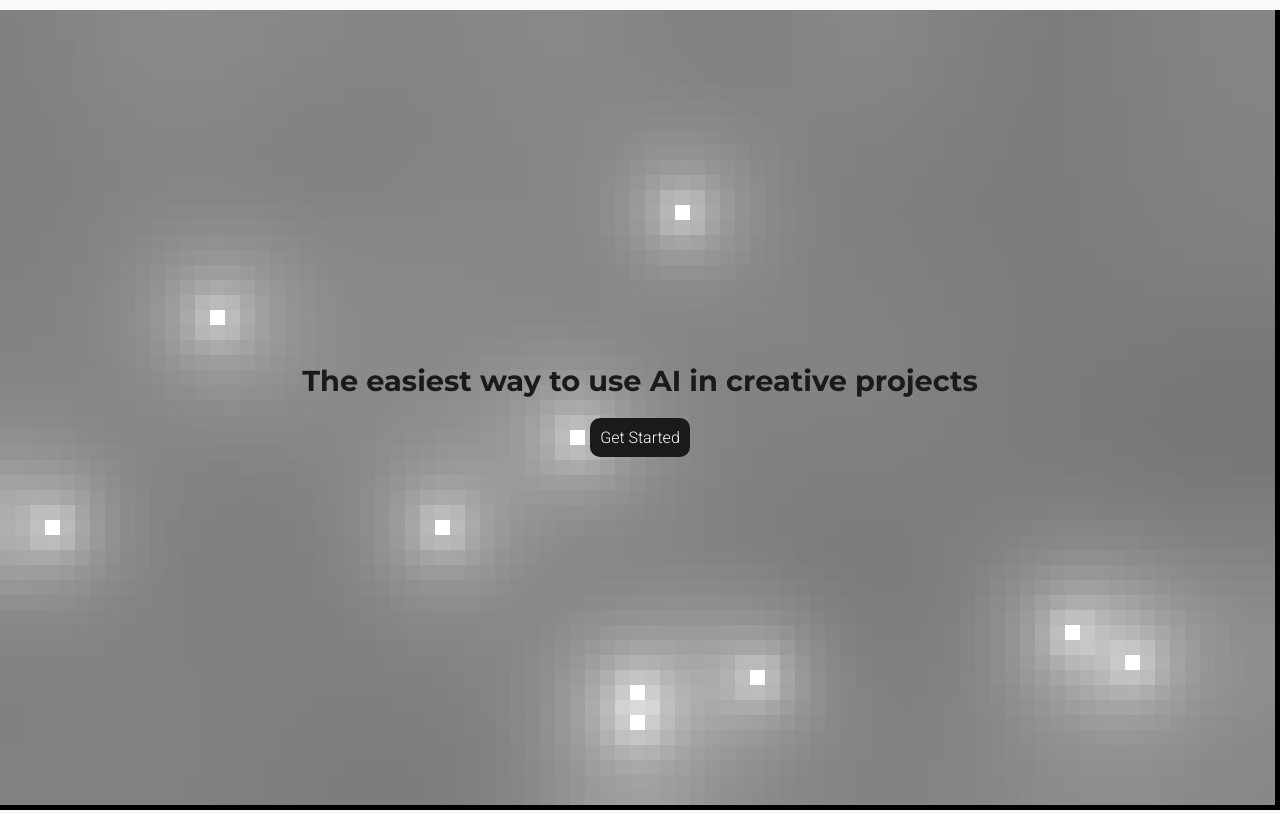
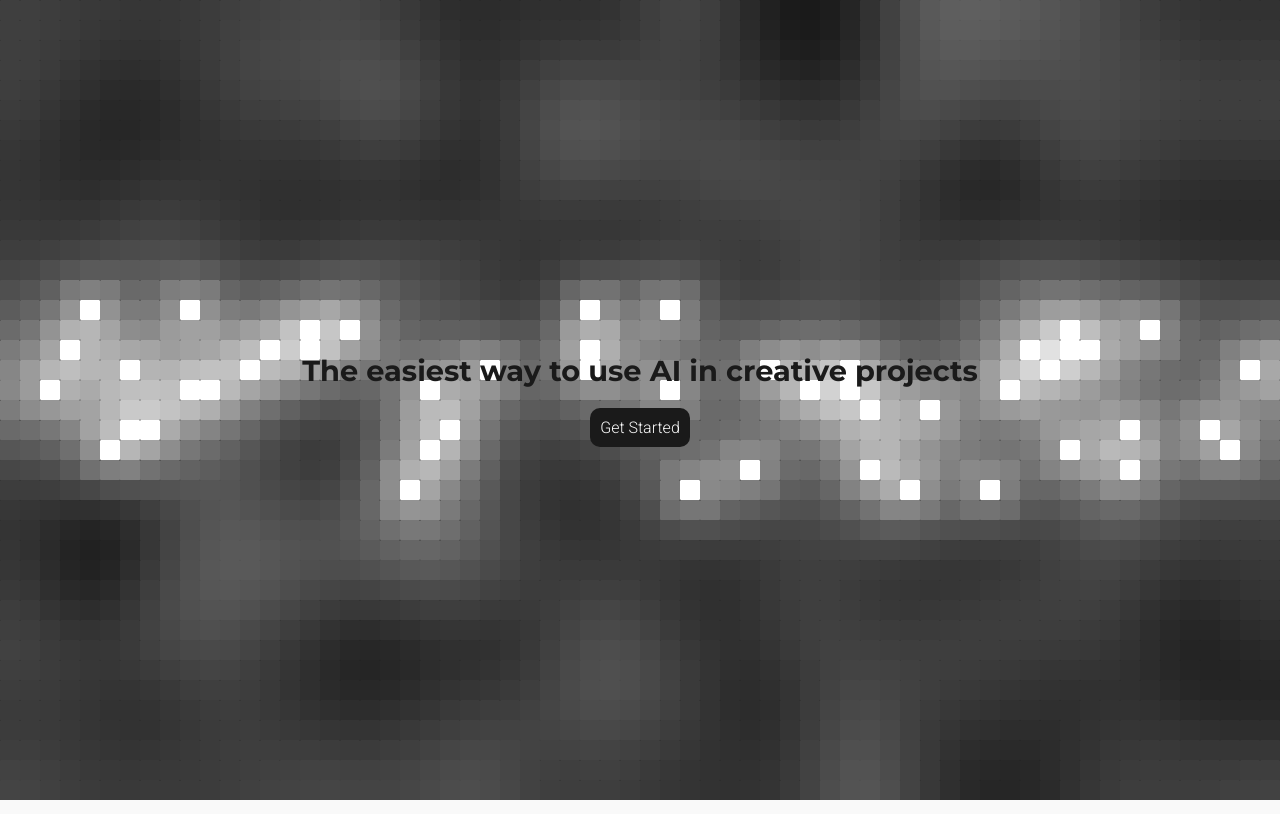
Before and after one commit to StepanKukharskiy/diffusion-workflow, a SvelteKit app: page / in a window 1280 px wide. Built offline with nearby package versions, Linux system fonts and the light colour scheme; no server answers.

Commit message:
new main page graphics

```diff
--- a/src/routes/+page.svelte
+++ b/src/routes/+page.svelte
@@ -6,16 +6,14 @@
 	// Define your sketch function
 	function sketch(p: any, appCanvas: any) {
 		let grid: any;
-		let cellSize = 15;
+		let cellSize = 20;
 		let gridSizeX = Math.round($width / cellSize);
 		let gridSizeY = Math.round($height / cellSize);
-
+		let iteration = 0; // Counter variable
+		let maxIterations = 10; // Maximum number of iterations
 		p.setup = function () {
-			cellSize = 15;
-			gridSizeX = Math.round($width / cellSize);
-			gridSizeY = Math.round($height / cellSize);
-			p.createCanvas(window.innerWidth, window.innerHeight);
-			p.frameRate(10);
+			p.createCanvas(gridSizeX * cellSize, gridSizeY * cellSize);
+			p.frameRate(20);
 			grid = new Array(gridSizeX).fill(0).map(() => new Array(gridSizeY).fill(0));
 			// Initialize grid with random values
 			for (let i = 0; i < gridSizeX; i++) {
@@ -24,22 +22,35 @@
 				}
 			}
 			// Randomly select 10 cells to have a value of 1
-			for (let i = 0; i < 10; i++) {
+			for (let i = 0; i < 50; i++) {
 				const x = p.floor(p.random(gridSizeX));
-				const y = p.floor(p.random(gridSizeY));
+				const y = p.floor(p.random(-5, 5) + gridSizeY / 2);
+				// const y = gridSizeY / 2
 				grid[x][y] = 1;
 			}
 		};
 		p.draw = function () {
 			p.background(0);
 			// Draw grid
+			let minVal = Infinity;
+			let maxVal = -Infinity;
 			for (let i = 0; i < gridSizeX; i++) {
 				for (let j = 0; j < gridSizeY; j++) {
 					const value = grid[i][j];
-					// const valueMap = p.map(value, 0, 0.5, 0, 255)
+					if (value < minVal) {
+						minVal = value;
+					}
+					if (value > maxVal) {
+						maxVal = value;
+					}
+				}
+			}
+			for (let i = 0; i < gridSizeX; i++) {
+				for (let j = 0; j < gridSizeY; j++) {
+					const value = p.map(grid[i][j], minVal, maxVal, 0.1, 1);
 					p.fill(value * 255);
 					p.noStroke();
-					p.rect(i * cellSize, j * cellSize, cellSize, cellSize);
+					p.rect(i * cellSize, j * cellSize, cellSize, cellSize, value * 1);
 				}
 			}
 			// Calculate next generation
@@ -68,11 +79,26 @@
 			}
 			// Update grid
 			grid = newGrid;
+			iteration++; // Increment counter
+			if (iteration >= maxIterations) {
+				p.noLoop(); // Stop the simulation
+			}
+		};
+		p.mousePressed = function () {
+			const x = p.floor(p.mouseX / cellSize);
+			const y = p.floor(p.mouseY / cellSize);
+			if (x >= 0 && x < gridSizeX && y >= 0 && y < gridSizeY) {
+				grid[x][y] = 1;
+				iteration = 0; // Reset counter
+				maxIterations = 10; // Reset max iterations
+				p.loop(); // Restart the simulation
+			}
 		};
 
 		p.windowResized = function () {
 			p.resizeCanvas(window.innerWidth, window.innerHeight);
 			p.setup();
+			p.loop();
 		};
 	}
 </script>
@@ -98,9 +124,9 @@
 		flex-direction: column;
 		justify-content: center;
 		align-items: center;
-    padding: 10px;
-    box-sizing: border-box;
-    text-align: center;
+		padding: 10px;
+		box-sizing: border-box;
+		text-align: center;
 	}
 	.container {
 		width: 100%;
@@ -110,7 +136,7 @@
 		justify-content: center;
 		align-items: center;
 	}
-  button{
-    margin-top: 20px;
-  }
+	button {
+		margin-top: 20px;
+	}
 </style>
--- a/src/style.css
+++ b/src/style.css
@@ -6,7 +6,7 @@
 
 body {
     margin: 0;
-    padding: 10px 0px;
+    padding: 0px 0px;
     font-family: 'Roboto', sans-serif;
     font-size: 1rem;
     background: #f9f9f9;
```
